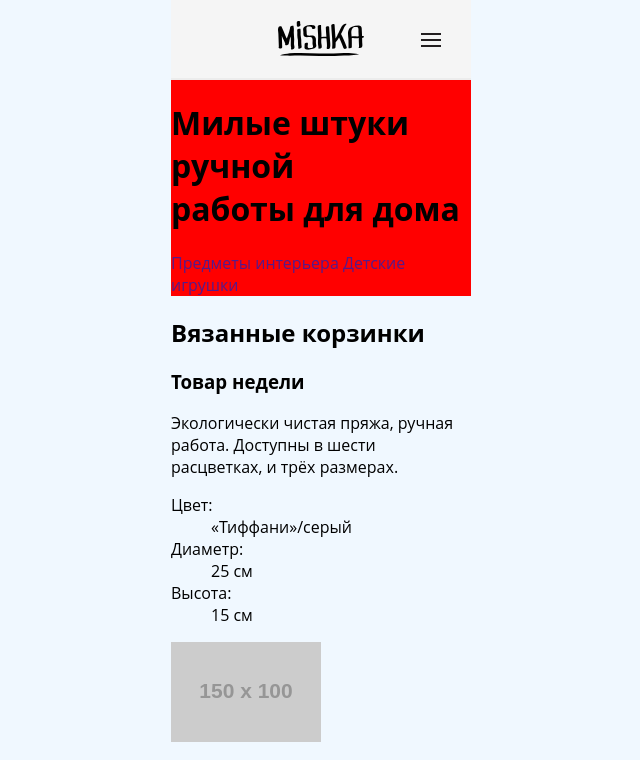
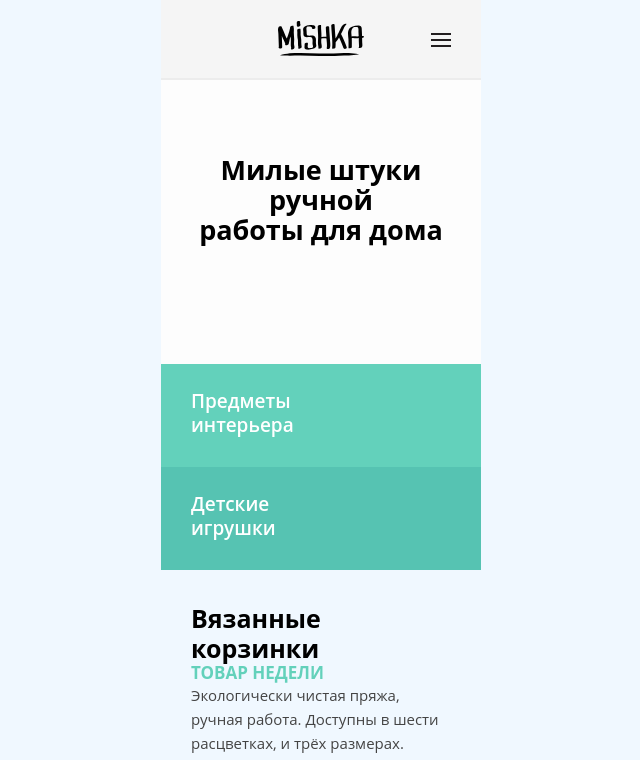
Before and after one commit to mosk/158040-mishka, a website: page index.html in a window 1280 px wide. Shown: the top 760 px of the page, without its empty margins (319-959 px from the left). Drawn offline with nearby package versions, Linux system fonts and the light colour scheme; files that its build step writes are made by us from their sources.

Commit message:
Разметил промо

```diff
--- a/sass/blocks/menu.scss
+++ b/sass/blocks/menu.scss
@@ -7,6 +7,7 @@
   padding: 0;
   background-color: #f5f5f5;
   list-style-type: none;
+  z-index: 100;
 }
 
 .menu__toggle {
--- /dev/null
+++ b/sass/blocks/popular.scss
@@ -0,0 +1,40 @@
+.popular {
+  padding-top: 33px;
+  padding-left: 30px;
+  padding-right: 30px;
+}
+
+.popular__title {
+  font-size: 25px;
+  font-weight: 700;
+  line-height: 30px;
+}
+
+.popular__subtitle {
+  font-size: 17px;
+  font-weight: 700;
+  line-height: 20px;
+  text-transform: uppercase;
+  color: #63d1bb;
+}
+
+.popular__description {
+  font-size: 15px;
+  line-height: 24px;
+  color: #444444;
+}
+
+.popular__properties {
+  display: flex;
+  flex-wrap: wrap;
+  align-items: center;
+  font-size: 15px;
+  line-height: 24px;
+  color: #444444;
+  dt {
+    width: 45%;
+  }
+  dd {
+    width: 55%;
+  }
+}
--- a/sass/blocks/promo.scss
+++ b/sass/blocks/promo.scss
@@ -0,0 +1,39 @@
+.promo {
+  position: relative;
+  height: 490px;
+  padding-top: 23.44%;
+  background-color: #fdfdfd;
+}
+
+.promo__title {
+  padding-left: 30px;
+  padding-right: 30px;
+  font-size: 27px;
+  line-height: 30px;
+  font-weight: 700;
+  text-align: center;
+}
+
+.promo__buttons {
+  position: absolute;
+  bottom: 0;
+  width: 100%;
+}
+
+.promo__button {
+  display: inline-block;
+  height: 103px;
+  width: 100%;
+  padding-top: 25px;
+  padding-left: 30px;
+  padding-right: 50%;
+  vertical-align: middle;
+  font-size: 19px;
+  font-weight: 600;
+  line-height: 24px;
+  color: #ffffff;
+  background-color: #56c3b2;
+  &:first-child {
+    background-color: #63d1bb;
+  }
+}
--- a/sass/global.scss
+++ b/sass/global.scss
@@ -3,8 +3,8 @@
 }
 
 body {
-  min-width: 300px;
-  width: 300px;
+  width: 320px;
+  min-width: 320px;
   margin: 0 auto;
   font-family: 'Open Sans', Arial, sans-serif;
   background-color: aliceblue;
@@ -12,4 +12,13 @@ body {
 
 a {
   text-decoration: none;
+  color: #000;
 }
+
+h1, h2, h3, h4, h5, h6,
+p,
+dt,
+dd {
+  margin: 0;
+  padding: 0;
+}
--- a/sass/style.scss
+++ b/sass/style.scss
@@ -3,3 +3,4 @@
 @import 'blocks/logo.scss';
 @import 'blocks/menu.scss';
 @import 'blocks/promo.scss';
+@import 'blocks/popular.scss';
```
